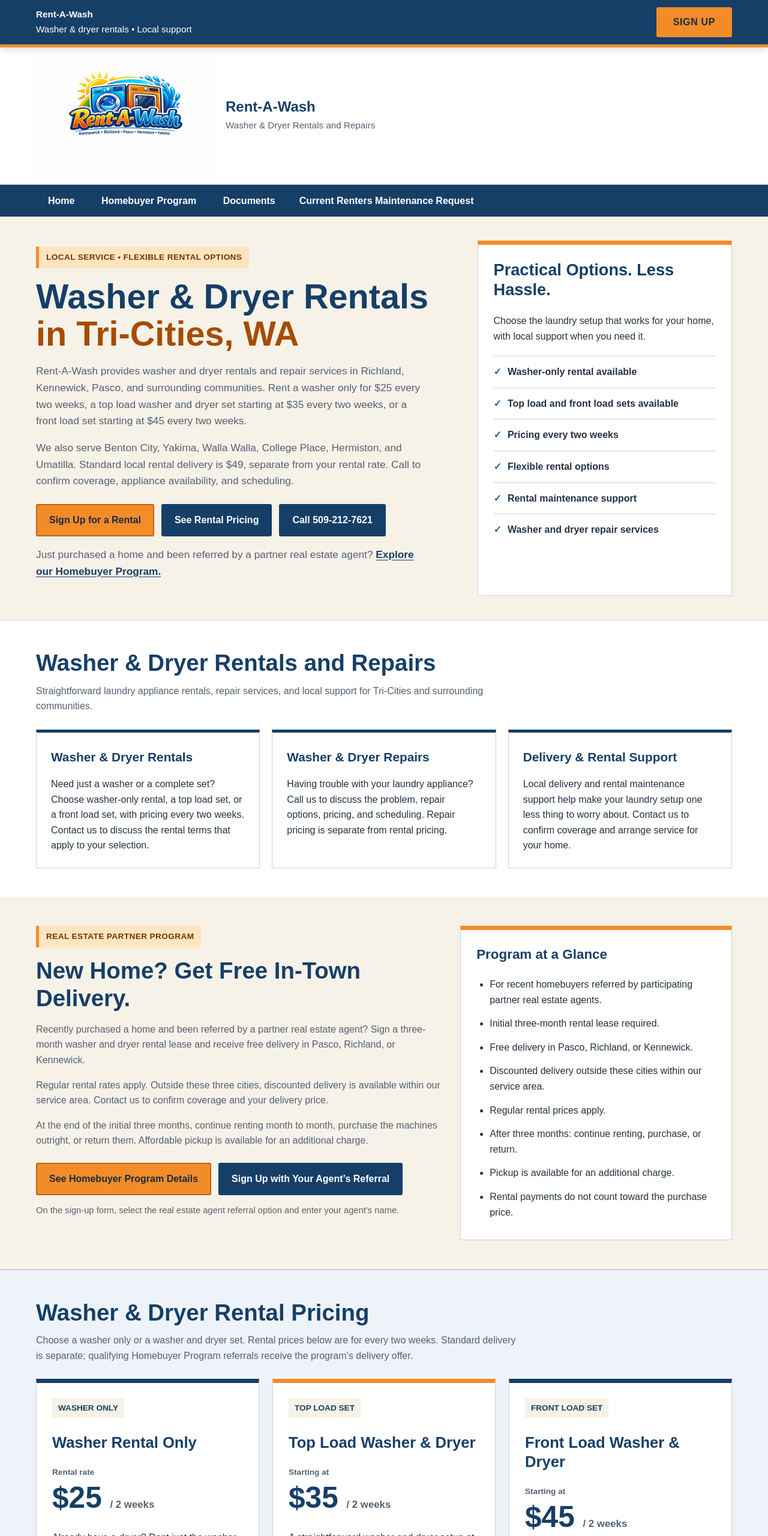
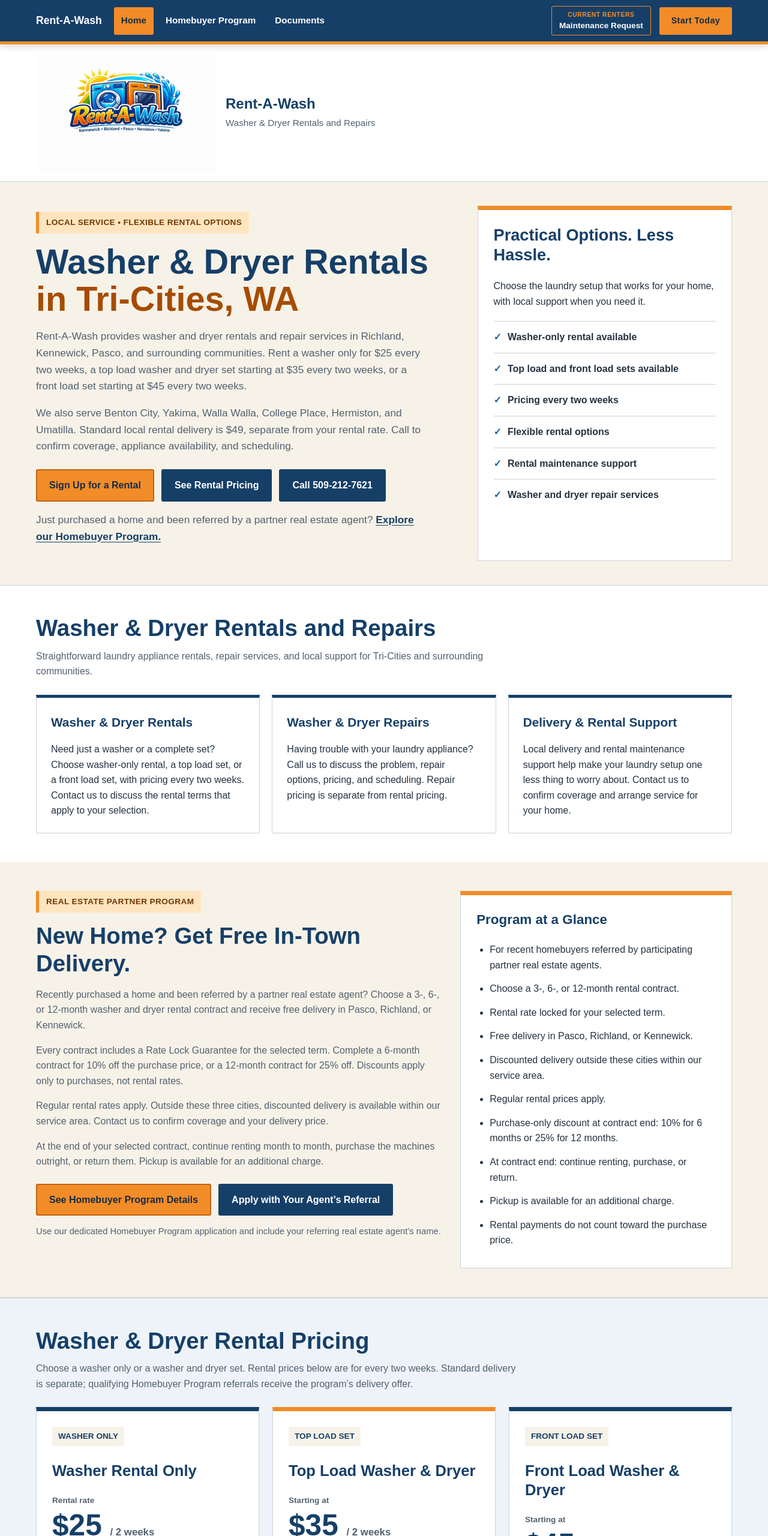
Before and after one commit to ybsjek/rent-a-wash, a plain HTML site: page index.html in a window 1280 px wide. Shown: the top 2560 px of the page at 60% size. Drawn offline with Linux system fonts and the light colour scheme.

Commit message:
Update index.html

```diff
--- a/index.html
+++ b/index.html
@@ -86,6 +86,11 @@
       text-decoration: none;
     }
 
+    a:focus-visible {
+      outline: 3px solid var(--orange);
+      outline-offset: 4px;
+    }
+
     .container {
       width: min(100% - 32px, var(--max));
       margin-inline: auto;
@@ -95,25 +100,22 @@
       position: fixed;
       top: -150px;
       left: 16px;
+      z-index: 4000;
       padding: 12px 18px;
       color: var(--blue-dark);
       background: var(--white);
-      z-index: 2000;
     }
 
     .skip-link:focus {
       top: 12px;
     }
 
-    a:focus-visible {
-      outline: 3px solid var(--orange);
-      outline-offset: 4px;
-    }
-
+    /* Sticky navigation */
     .topbar {
       position: sticky;
       top: 0;
       z-index: 1000;
+      width: 100%;
       background: var(--blue-dark);
       color: var(--white);
       border-bottom: 5px solid var(--orange);
@@ -122,20 +124,106 @@
 
     .topbar-inner {
       display: flex;
+      align-items: center;
       justify-content: space-between;
+      gap: 20px;
+      padding-block: 10px;
+    }
+
+    .topbar-brand {
+      display: inline-flex;
       align-items: center;
+      flex-shrink: 0;
+      min-height: 46px;
+      color: var(--white);
+      font-size: 1.1rem;
+      font-weight: 900;
+      line-height: 1.2;
+      white-space: nowrap;
+    }
+
+    .header-navigation {
+      display: flex;
+      align-items: center;
+      justify-content: space-between;
+      flex: 1;
+      min-width: 0;
+      gap: 20px;
+    }
+
+    .header-main-links,
+    .header-action-links {
+      display: flex;
+      align-items: center;
+      gap: 8px;
+    }
+
+    .header-action-links {
+      flex-shrink: 0;
+      margin-left: auto;
       gap: 14px;
-      padding-block: 12px;
-    }
-
-    .topbar-inner p {
-      margin: 0;
+    }
+
+    .header-main-links a {
+      display: inline-flex;
+      align-items: center;
+      justify-content: center;
+      min-height: 46px;
+      padding: 10px 12px;
+      color: var(--white);
+      border-radius: 3px;
       font-size: 0.95rem;
-    }
-
-    .topbar-brand {
+      font-weight: 800;
+      text-align: center;
+      white-space: nowrap;
+    }
+
+    .header-main-links a:hover {
+      background: var(--blue);
+    }
+
+    .header-main-links a[aria-current="page"] {
+      background: var(--orange);
+      color: #172b40;
+    }
+
+    .maintenance-link {
+      display: flex;
+      flex-direction: column;
+      align-items: center;
+      justify-content: center;
+      min-height: 46px;
+      padding: 7px 12px;
+      background: transparent;
+      color: var(--white);
+      border: 1px solid var(--orange);
+      border-radius: 3px;
+      font-size: 0.85rem;
+      font-weight: 800;
+      line-height: 1.3;
+      text-align: center;
+      white-space: nowrap;
+    }
+
+    .maintenance-link span {
       display: block;
-      font-weight: 900;
+      margin-bottom: 2px;
+      color: var(--orange);
+      font-size: 0.65rem;
+      font-weight: 700;
+      letter-spacing: 0.05em;
+      text-transform: uppercase;
+    }
+
+    .maintenance-link:hover,
+    .maintenance-link[aria-current="page"] {
+      background: var(--orange);
+      color: #172b40;
+    }
+
+    .maintenance-link:hover span,
+    .maintenance-link[aria-current="page"] span {
+      color: #172b40;
     }
 
     .apply-link {
@@ -144,14 +232,16 @@
       justify-content: center;
       flex-shrink: 0;
       min-height: 46px;
-      padding: 10px 26px;
+      padding: 10px 18px;
       background: var(--orange);
       color: #172b40;
       border: 2px solid var(--orange);
       border-radius: 3px;
+      font-size: 0.9rem;
       font-weight: 900;
-      text-transform: uppercase;
-      letter-spacing: 0.04em;
+      line-height: 1.3;
+      letter-spacing: 0.02em;
+      text-align: center;
       white-space: nowrap;
     }
 
@@ -160,10 +250,12 @@
       border-color: #ffac54;
     }
 
-    .apply-link:focus-visible {
-      outline-color: var(--white);
-    }
-
+    .topbar a:focus-visible {
+      outline: 3px solid var(--white);
+      outline-offset: 3px;
+    }
+
+    /* Logo header */
     .site-header {
       background: var(--white);
       border-bottom: 1px solid var(--border);
@@ -207,32 +299,7 @@
       font-size: 0.95rem;
     }
 
-    .navigation {
-      background: var(--blue-dark);
-      color: var(--white);
-    }
-
-    .nav-links {
-      display: flex;
-      flex-wrap: wrap;
-    }
-
-    .nav-links a {
-      display: inline-block;
-      padding: 14px 20px;
-      color: var(--white);
-      font-weight: 800;
-    }
-
-    .nav-links a:hover {
-      background: var(--blue);
-    }
-
-    .nav-links a[aria-current="page"] {
-      background: var(--orange);
-      color: #172b40;
-    }
-
+    /* Hero */
     .hero {
       padding-block: 40px;
       background: var(--tan);
@@ -294,6 +361,7 @@
       align-items: center;
       justify-content: center;
       min-height: 48px;
+      max-width: 100%;
       padding: 12px 20px;
       border: 2px solid transparent;
       border-radius: 3px;
@@ -356,6 +424,7 @@
       margin-right: 10px;
     }
 
+    /* General sections */
     .section {
       padding-block: 48px;
     }
@@ -384,6 +453,7 @@
     }
 
     .card {
+      min-width: 0;
       padding: 24px;
       background: var(--white);
       border: 1px solid var(--border);
@@ -400,6 +470,7 @@
       margin-bottom: 0;
     }
 
+    /* Pricing */
     .pricing {
       background: #edf3f8;
       border-block: 1px solid var(--border);
@@ -414,6 +485,7 @@
     .price-card {
       display: flex;
       flex-direction: column;
+      min-width: 0;
       padding: 26px;
       border: 1px solid var(--border);
       border-top: 7px solid var(--blue-dark);
@@ -526,6 +598,7 @@
       overflow-wrap: anywhere;
     }
 
+    /* Homebuyer program */
     .homebuyer {
       background: var(--tan);
       border-bottom: 1px solid var(--border);
@@ -577,6 +650,7 @@
       padding-block: 7px;
     }
 
+    /* Frequently asked questions */
     .faq-grid {
       display: grid;
       grid-template-columns: repeat(2, minmax(0, 1fr));
@@ -584,6 +658,7 @@
     }
 
     .faq-item {
+      min-width: 0;
       padding: 22px;
       background: var(--white);
       border: 1px solid var(--border);
@@ -599,6 +674,7 @@
       margin: 0;
     }
 
+    /* Service areas */
     .areas {
       background: var(--tan);
       border-top: 1px solid var(--border);
@@ -621,6 +697,7 @@
       font-weight: 800;
     }
 
+    /* Footer */
     footer {
       padding: 28px 0;
       text-align: center;
@@ -645,7 +722,22 @@
       overflow-wrap: anywhere;
     }
 
+    /* Tablet layout */
     @media (max-width: 1000px) {
+      .topbar-inner {
+        flex-direction: column;
+        gap: 4px;
+      }
+
+      .topbar-brand {
+        min-height: 30px;
+      }
+
+      .header-navigation {
+        width: 100%;
+        flex: auto;
+      }
+
       .pricing-grid {
         grid-template-columns: repeat(2, minmax(0, 1fr));
       }
@@ -663,9 +755,41 @@
         justify-content: center;
         text-align: center;
       }
-
-      .nav-links {
+    }
+
+    /* Mobile navigation */
+    @media (max-width: 700px) {
+      .header-navigation {
+        flex-direction: column;
+        gap: 8px;
+      }
+
+      .header-main-links {
         justify-content: center;
+        flex-wrap: wrap;
+        gap: 4px;
+      }
+
+      .header-main-links a {
+        min-height: 42px;
+        padding: 8px 10px;
+        font-size: 0.85rem;
+      }
+
+      .header-action-links {
+        justify-content: center;
+        flex-wrap: wrap;
+        width: 100%;
+        margin-left: 0;
+        gap: 10px;
+      }
+
+      .maintenance-link {
+        white-space: normal;
+      }
+
+      .apply-link {
+        padding: 10px 16px;
       }
     }
 
@@ -673,29 +797,6 @@
       .pricing-grid,
       .faq-grid {
         grid-template-columns: 1fr;
-      }
-
-      .topbar-inner {
-        gap: 10px;
-      }
-
-      .topbar-inner p {
-        font-size: 0.8rem;
-        line-height: 1.35;
-      }
-
-      .apply-link {
-        padding: 10px 14px;
-        font-size: 0.85rem;
-      }
-
-      .brand img {
-        width: 300px;
-      }
-
-      .nav-links a {
-        padding: 12px 13px;
-        font-size: 0.9rem;
       }
 
       .cta-row .btn {
@@ -778,14 +879,44 @@
 
   <div class="topbar">
     <div class="container topbar-inner">
-      <p>
-        <span class="topbar-brand">Rent-A-Wash</span>
-        Washer &amp; dryer rentals • Local support
-      </p>
-
-      <a class="apply-link" href="./apply.html">
-        Sign Up
+      <a
+        class="topbar-brand"
+        href="./index.html"
+        aria-label="Rent-A-Wash home"
+      >
+        Rent-A-Wash
       </a>
+
+      <nav
+        class="header-navigation"
+        aria-label="Main navigation"
+      >
+        <div class="header-main-links">
+          <a href="./index.html" aria-current="page">
+            Home
+          </a>
+
+          <a href="./real-estate-program.html">
+            Homebuyer Program
+          </a>
+
+          <a href="./documents.html">Documents</a>
+        </div>
+
+        <div class="header-action-links">
+          <a
+            class="maintenance-link"
+            href="./maintenance-request.html"
+          >
+            <span>Current Renters</span>
+            Maintenance Request
+          </a>
+
+          <a class="apply-link" href="./apply.html">
+            Start Today
+          </a>
+        </div>
+      </nav>
     </div>
   </div>
 
@@ -811,28 +942,6 @@
     </div>
   </header>
 
-<nav class="navigation" aria-label="Main navigation">
-  <div class="container nav-links">
-    <div class="nav-main-links">
-      <a href="./index.html">Home</a>
-
-      <a href="./real-estate-program.html">
-        Homebuyer Program
-      </a>
-
-      <a href="./documents.html">Documents</a>
-    </div>
-
-    <a
-      class="maintenance-link"
-      href="./maintenance-request.html"
-    >
-      <span>Current Renters</span>
-      Maintenance Request
-    </a>
-  </div>
-</nav>
-
   <main id="main">
     <section class="hero" aria-labelledby="hero-heading">
       <div class="container hero-grid">
@@ -989,10 +1098,19 @@
 
           <p>
             Recently purchased a home and been referred
-            by a partner real estate agent? Sign a
-            three-month washer and dryer rental lease
-            and receive free delivery in Pasco,
-            Richland, or Kennewick.
+            by a partner real estate agent? Choose a
+            3-, 6-, or 12-month washer and dryer rental
+            contract and receive free delivery in
+            Pasco, Richland, or Kennewick.
+          </p>
+
+          <p>
+            Every contract includes a Rate Lock Guarantee
+            for the selected term. Complete a 6-month
+            contract for 10% off the purchase price,
+            or a 12-month contract for 25% off.
+            Discounts apply only to purchases, not
+            rental rates.
           </p>
 
           <p>
@@ -1003,11 +1121,10 @@
           </p>
 
           <p>
-            At the end of the initial three months,
+            At the end of your selected contract,
             continue renting month to month, purchase
             the machines outright, or return them.
-            Affordable pickup is available for an
-            additional charge.
+            Pickup is available for an additional charge.
           </p>
 
           <div class="cta-row">
@@ -1020,16 +1137,16 @@
 
             <a
               class="btn btn-secondary"
-              href="./apply.html"
+              href="./real-estate-apply.html"
             >
-              Sign Up with Your Agent’s Referral
+              Apply with Your Agent’s Referral
             </a>
           </div>
 
           <p class="small-note">
-            On the sign-up form, select the real estate
-            agent referral option and enter your
-            agent’s name.
+            Use our dedicated Homebuyer Program
+            application and include your referring
+            real estate agent’s name.
           </p>
         </div>
 
@@ -1046,27 +1163,43 @@
               For recent homebuyers referred by
               participating partner real estate agents.
             </li>
+
             <li>
-              Initial three-month rental lease required.
+              Choose a 3-, 6-, or 12-month rental contract.
             </li>
+
+            <li>
+              Rental rate locked for your selected term.
+            </li>
+
             <li>
               Free delivery in Pasco, Richland,
               or Kennewick.
             </li>
+
             <li>
               Discounted delivery outside these cities
               within our service area.
             </li>
+
             <li>
               Regular rental prices apply.
             </li>
+
             <li>
-              After three months: continue renting,
+              Purchase-only discount at contract end:
+              10% for 6 months or 25% for 12 months.
+            </li>
+
+            <li>
+              At contract end: continue renting,
               purchase, or return.
             </li>
+
             <li>
               Pickup is available for an additional charge.
             </li>
+
             <li>
               Rental payments do not count toward
               the purchase price.
@@ -1184,8 +1317,8 @@
           Set prices shown are starting rates.
           Contact us to confirm availability, billing details,
           and cancellation arrangements before starting
-          your rental. The Homebuyer Program requires
-          an initial three-month lease.
+          your rental. Homebuyer Program participants
+          select a 3-, 6-, or 12-month contract.
         </p>
 
         <p class="small-note">
@@ -1213,10 +1346,10 @@
           <p>
             Qualifying recent homebuyers receive free
             delivery in Pasco, Richland, or Kennewick
-            with a three-month rental lease. Discounted
-            delivery is available outside these cities
-            within our service area. Regular rental
-            rates apply, and pickup costs extra.
+            with a selected 3-, 6-, or 12-month rental
+            contract. Discounted delivery is available
+            outside these cities within our service area.
+            Regular rental rates apply, and pickup costs extra.
             <a href="./real-estate-program.html">
               Review Homebuyer Program details.
             </a>
@@ -1305,8 +1438,8 @@
               Our regular rentals offer flexible cancellations.
               Contact us to discuss the terms and return
               arrangements before starting your rental.
-              The Homebuyer Program has an initial
-              three-month lease commitment.
+              Homebuyer Program participants commit to
+              their selected 3-, 6-, or 12-month contract.
             </p>
           </article>
 
@@ -1322,7 +1455,7 @@
               </a>
               participants receive free delivery in
               Pasco, Richland, or Kennewick with
-              a three-month lease.
+              their selected rental contract.
             </p>
           </article>
 
@@ -1331,8 +1464,9 @@
 
             <p>
               Recent homebuyers referred by participating
-              partner real estate agents can sign
-              a three-month rental lease and receive
+              partner real estate agents can choose a
+              3-, 6-, or 12-month rental contract with
+              a rate lock for the selected term and
               free delivery in Pasco, Richland, or
               Kennewick. Discounted delivery is available
               outside those cities within our service area.
@@ -1341,14 +1475,15 @@
           </article>
 
           <article class="faq-item">
-            <h3>What happens after the Homebuyer Program’s first three months?</h3>
-
-            <p>
-              You may continue renting month to month,
-              purchase the machines outright, or
-              return them. Affordable pickup is available
-              for an additional charge. Contact us to
-              arrange your preferred next step.
+            <h3>What happens when my Homebuyer Program contract ends?</h3>
+
+            <p>
+              After completing your selected contract,
+              you may continue renting month to month,
+              purchase the machines outright, or return
+              them. Pickup is available for an additional
+              charge. Contact us to confirm ongoing
+              rental terms or arrange your next step.
             </p>
           </article>
 
@@ -1358,20 +1493,24 @@
             <p>
               No. Rental payments do not count toward
               or reduce the outright purchase price.
-              Contact us for the purchase price of
-              your machines. This is not a rent-to-own
-              program.
+              A completed 6-month contract provides
+              10% off the purchase price at contract end,
+              and a completed 12-month contract provides
+              25% off. These are purchase-only discounts,
+              not rental discounts. This is not a
+              rent-to-own program.
             </p>
           </article>
 
           <article class="faq-item">
-            <h3>How do I sign up with my real estate agent’s referral?</h3>
+            <h3>How do I apply with my real estate agent’s referral?</h3>
 
             <p>
               Use our
-              <a href="./apply.html">rental sign-up form</a>.
-              Select the real estate agent referral
-              option and enter your agent’s name.
+              <a href="./real-estate-apply.html">
+                dedicated Homebuyer Program application
+              </a>
+              and include your referring agent’s name.
               We’ll follow up to confirm program
               eligibility and availability.
             </p>
@@ -1477,7 +1616,10 @@
             Sign Up for a Rental
           </a>
 
-          <a class="btn btn-secondary" href="tel:+15092127621">
+          <a
+            class="btn btn-secondary"
+            href="tel:+15092127621"
+          >
             Call to Confirm Coverage
           </a>
         </div>
@@ -1516,7 +1658,9 @@
           Homebuyer Program
         </a>
         &bull;
-        <a href="./documents.html">Documents &amp; Guides</a>
+        <a href="./documents.html">
+          Documents &amp; Guides
+        </a>
       </p>
     </div>
   </footer>
```
